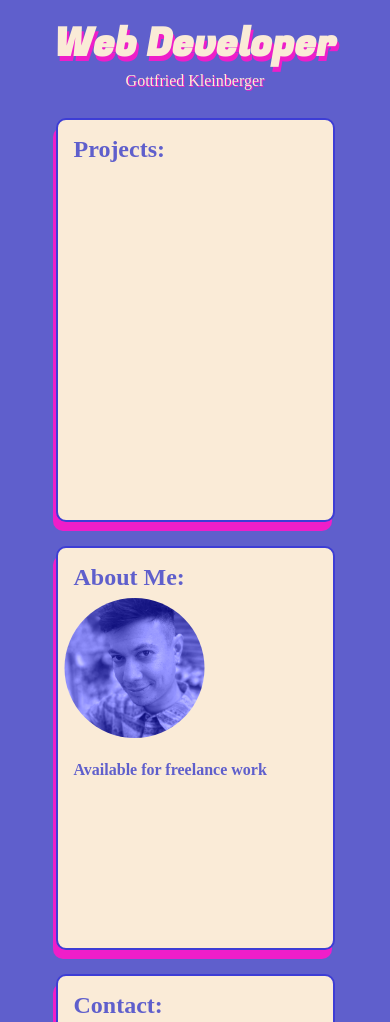
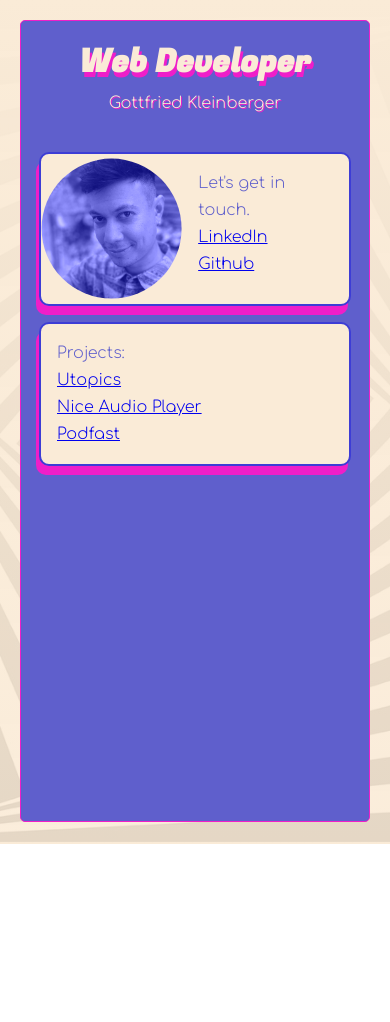
Before and after one commit to deuxp/deuxp.github.io, a website with bundled scripts: page index.html in a window 390 px wide. Shown: the top 1022 px of the page. After the commit the page ends 844 px from the top, so only its background shows below. Built offline with nearby package versions, Linux system fonts and the light colour scheme; a web font is replaced by a local one.

Commit message:
responsive

```diff
--- a/index.html
+++ b/index.html
@@ -8,7 +8,7 @@
     <meta name="viewport" content="width=device-width, initial-scale=1.0">
     <title>Gottfried Kleinberger</title>
     <link rel="stylesheet" href="public/styles/variables.css">
-    <link rel="stylesheet" href="public/styles/page.css">
+    <link rel="stylesheet" href="public/styles/body-main.css">
     <link rel="stylesheet" href="public/styles/card-container.css">
     <link rel="stylesheet" href="public/styles/card.css">
     <link rel="preconnect" href="https://fonts.googleapis.com">
@@ -20,23 +20,35 @@
 
 <body>
     <main>
+
+        <header class="header">
             <h1 class="job-title">Web Developer<h1>
                     <h2 class="name">Gottfried Kleinberger<h2>
-                        <div class="card-container">
+        </header>
+
+        <div class=" card-container">
             <article class="card">
-                                <p class="card-title">Projects:</p>
-                            </article>
-                            <article class="card">
-                                <p class="card-title">About Me:</p>
                 <div class="img-layer">
                     <img class="headshot" src="public/img/square-head.png" alt="photo of Gottfried">
                 </div>
-                                <p class="card-text">Available for freelance work</p>
+
+                <div class="card-text">
+                    <p>Let's get in touch.</p>
+                    <a href="http://www.linkedin.com/in/gottfriedkleinberger">LinkedIn</a><br>
+                    <a href="https://github.com/deuxp">Github</a>
+                </div>
             </article>
+
             <article class="card">
-                                <p class="card-title">Contact:</p>
+                <div class="card-text">
+                    <p>Projects:</p>
+                    <a href="https://www.utopics.com">Utopics</a><br>
+                    <a href="https://github.com/deuxp/nice-audio-player">Nice Audio Player</a><br>
+                    <a href="https://github.com/deuxp/podfast">Podfast</a>
+                </div>
             </article>
         </div>
+        </>
     </main>
 </body>
 <script type="module" src="public/scripts/script.js"></script>
--- /dev/null
+++ b/public/styles/body-main.css
@@ -0,0 +1,70 @@
+* {
+  margin: 0;
+  padding: 0;
+  box-sizing: border-box;
+}
+
+
+body {
+  font-family: "Comfortaa", sans-serif;
+  font-weight: 300;
+  font-size: 1em;
+  line-height: 1.7;
+  color: var(--letter-white);
+  /* background-color: var(--letter-white); */
+  background-image: linear-gradient(rgba(250, 235, 215, 1), rgba(250, 235, 215, .9)), url(/public/img/optical.jpg);
+  background-position: center;
+  background-size: cover;
+  caret-color: transparent;
+  height: 100%;
+  padding: 20px;
+  /* border: var(--b2); */
+}
+
+main {
+  /* width: 90%; */
+  height: 95vh;
+  margin: auto;
+  background: var(--bg-blue);
+  border-radius: 5px;
+  border: 1px solid var(--pink);
+}
+
+
+
+.header {
+  display: flex;
+  flex-direction: column;
+  justify-content: center;
+  align-items: center;
+}
+
+.job-title {
+  font-family: "Fugaz One", monospace, sans-serif;
+  text-shadow: 2px 5px rgb(239, 30, 201);
+  margin-top: 15px;
+  font-size: var(--min-title-size);
+}
+
+.name {
+  font-size: var(--min-name-size);
+  text-shadow: 1px 1px rgb(239, 30, 201);
+  font-weight: 300;
+  margin-bottom: 1em;
+}
+
+@media screen and (min-width: 640px) {
+  .name {
+    font-size: var(--max-name-size);
+  }
+
+  .job-title {
+    font-size: var(--mid-title-size);
+  }
+}
+
+@media screen and (min-width: 768px) {
+  .job-title {
+    font-size: var(--max-title-size);
+  }
+}
--- a/public/styles/card-container.css
+++ b/public/styles/card-container.css
@@ -1,22 +1,14 @@
 .card-container {
-  /* border: 2px solid red; */
+  /* border: var(--b1); */
   display: flex;
   flex-direction: column;
-  margin: 0;
-  padding: 0;
-  width: 90%;
-  /* width: 300px; */
-}
-
-
-@media screen and (min-width: 500px) {
-  .card-container {
-    flex-direction: column;
-  }
+  padding: 10px;
 }
 
 @media screen and (min-width: 640px) {
   .card-container {
     flex-direction: row;
+    /* justify-content: stretch;
+    align-items: stretch; */
   }
 }
--- a/public/styles/card.css
+++ b/public/styles/card.css
@@ -1,33 +1,19 @@
 .card {
-  caret-color: transparent;
+  display: flex;
+  flex-direction: row;
+  flex-shrink: 0;
+
+  margin: 0.5em;
   border: solid rgb(61, 61, 213) 2px;
+  border-radius: 10px;
   position: relative;
-  display: flex;
-  flex-direction: column;
   box-shadow: -3px 9px var(--pink);
-  /* border: solid rgb(239, 30, 201) 5px; */
-  margin: 0.5em;
-  width: 100%;
-  justify-content: flex;
-  align-items: flex-start;
   background-color: var(--letter-white);
-  border-radius: 10px;
-  flex-shrink: 0;
-  height: 400px;
-  width: 275px;
-}
-
-.card-title {
-  margin: 1rem 0 0 1rem;
-  color: var(--bg-blue);
-  font-family: "Comfortaa", 300, cursive;
 }
 
 .card-text {
-  font-size: 1rem;
   color: var(--bg-blue);
-  padding: 1rem;
-  margin: 0;
+  padding: 1em;
 }
 
 .img-layer {
@@ -35,8 +21,8 @@
   height: 150px;
   width: 150px;
   background-color: var(--bg-blue);
-  border: solid black 2px;
   clip-path: circle(70px at center);
+  border-radius: 10px;
 }
 
 img {
@@ -44,6 +30,5 @@ img {
   height: 150px;
   width: 150px;
   mix-blend-mode: luminosity;
-  /* border-radius: 70%;
-  border: solid 3px var(--bg-blue); */
+  border-radius: 10px;
 }
--- a/public/styles/page.css
+++ /dev/null
@@ -1,57 +0,0 @@
-body {
-  margin: 0;
-  background: var(--bg-blue);
-  /* text-align: center; */
-  height: 100%;
-  width: 100%;
-}
-
-main {
-  display: flex;
-  flex-direction: column;
-  justify-content: center;
-  align-items: center;
-  width: 90%;
-  margin: auto;
-  /* border: orange solid 1px; */
-}
-
-h1,
-h2,
-h3,
-p {
-  font-family: "Comfortaa", 300, cursive;
-  color: antiquewhite;
-  margin: 0;
-  caret-color: transparent;
-}
-
-.job-title {
-  font-family: "Fugaz One", cursive;
-  text-shadow: 2px 5px rgb(239, 30, 201);
-  margin-top: 15px;
-  font-size: var(--min-title-size);
-  /* border: yellow solid 1px; */
-}
-
-.name {
-  font-size: var(--name-size);
-  text-shadow: 1px 1px rgb(239, 30, 201);
-  font-weight: 300;
-  margin-bottom: 1em;
-}
-
-
-@media screen and (min-width: 375px) {
-  .name {
-    font-size: var(--min-name-size);
-  }
-}
-
-@media screen and (min-width: 640px) {
-  .name {
-    font-size: var(--max-name-size);
-    justify-content: center;
-    align-items: center;
-  }
-}
--- a/public/styles/variables.css
+++ b/public/styles/variables.css
@@ -1,13 +1,26 @@
 :root {
+  /* Screen sizes */
+  --tablet: 640px;
+  --desktop: 768px;
+
   --min-name-size: 1rem;
   --max-name-size: 1.5rem;
-  /* minimum */
-  --min-title-size: 10vw;
+
+  /* --min-title-size: 10vw; */
+  --min-title-size: 2em;
+  --mid-title-size: 4em;
   /* max */
-  --max-title-size: 10vw;
+  --max-title-size: 5.5em;
   --pink: rgb(239, 30, 201);
   --bg-blue: rgb(95, 95, 204);
   --letter-white: rgb(250, 235, 215);
+
+  /* border options */
+  --b1: solid orange 1px;
+  --b2: solid lime 1px;
+  --b3: solid red 1px;
+  --b4: solid green 1px;
+  --b5: solid blue 1px;
 }
 
 
```
Also changed, not shown: public/img/optical.jpg (added). Lines whose indentation alone changed are shown as unchanged.
